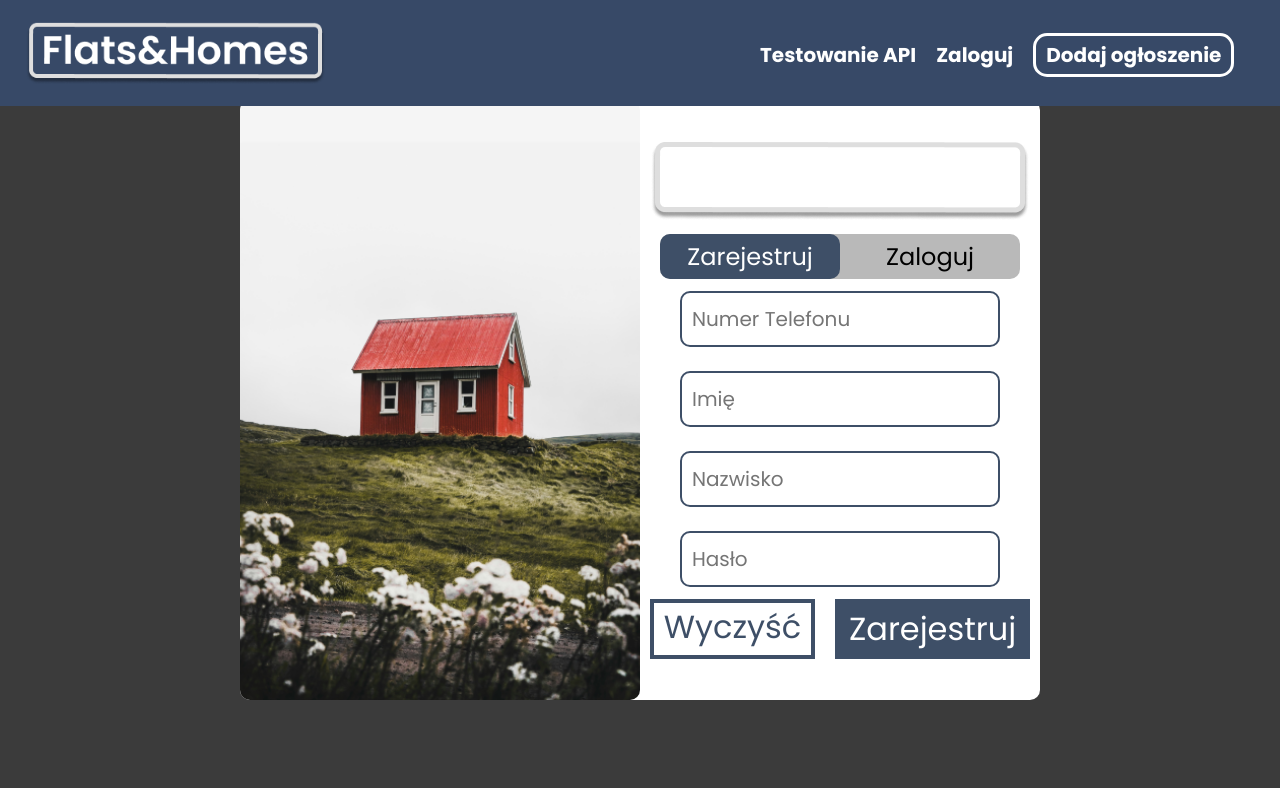
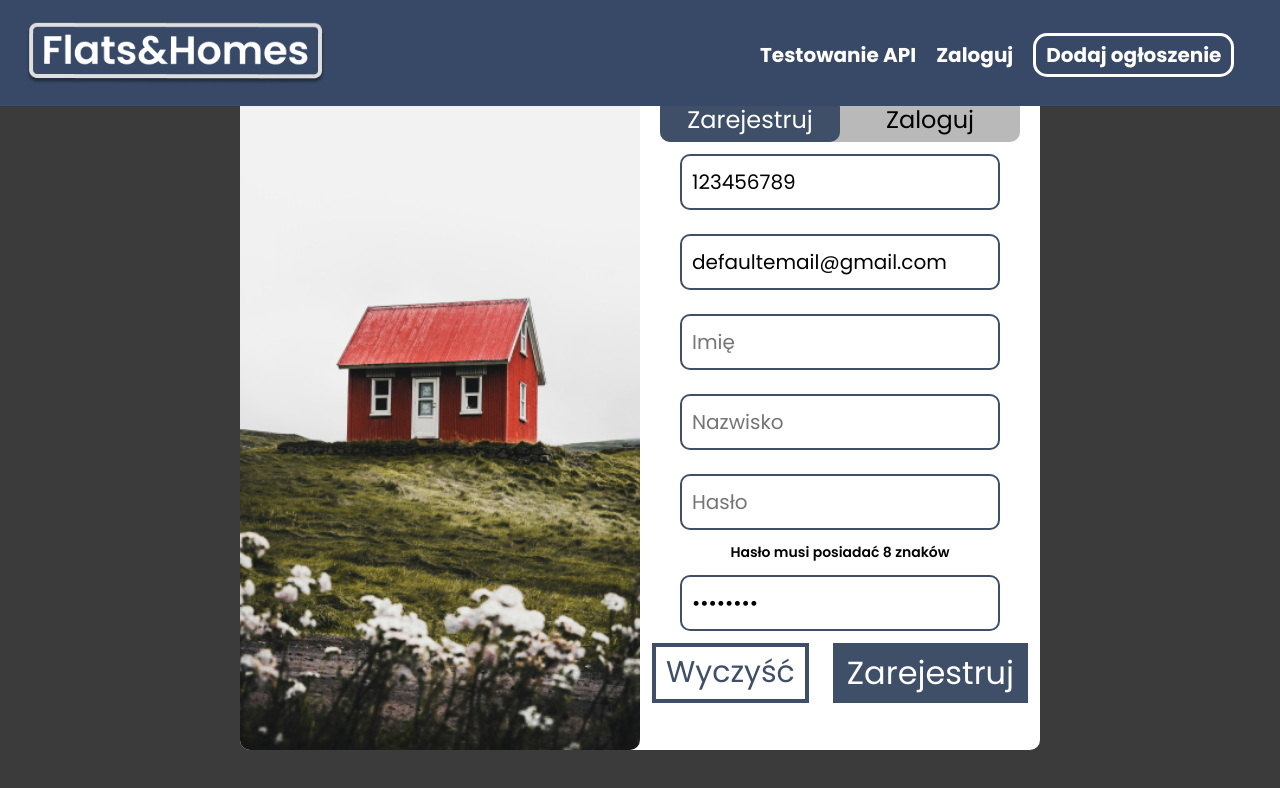
Before and after one commit to StefanSudyk/DATABASE_SOFTWARE_ENGINEERING_PROJECT, a React (Vite) app in the folder client/: page /Zaloguj in a window 1280 px wide. Shown: the top 788 px of the page. Built offline with nearby package versions, Linux system fonts and the light colour scheme.

Commit message:
working registration from front
actually written by reztenn

```diff
--- a/client/src/Components/Pages/LoginRejestr/LoginRejestr.css
+++ b/client/src/Components/Pages/LoginRejestr/LoginRejestr.css
@@ -16,7 +16,7 @@
 .login-container{
     background-color: white;
     width: 800px;
-    height: 600px; /* Wykorzystanie wysokości kontenera */
+    height: 700px; /* Wykorzystanie wysokości kontenera */
     display: flex;
     justify-content: center; /* Wyśrodkowanie w poziomie */
     align-items: center; /* Wyśrodkowanie w pionie */
@@ -92,6 +92,7 @@
     font-weight: 400;
     padding-left: 10px;
     padding-right: 10px;
+    font-size: 30px;
 }
 .but-logrej{
     color: white;
@@ -121,3 +122,31 @@ button{
     cursor: pointer;
     font-weight: 600;
 }
+.but-logrej:hover{
+    color: white;
+    font-weight: 400;
+    padding-left: 10px;
+    padding-right: 10px;
+    background-color: #374967;
+    height: 100%;
+    font-size: px;
+    padding-top: 2px;
+    padding-bottom: 2px;
+}
+.but-logrej:active{
+    color: white;
+    font-weight: 400;
+    padding-left: 10px;
+    padding-right: 10px;
+    background-color: #5a77a9;
+    height: 100%;
+    font-size: px;
+    padding-top: 2px;
+    padding-bottom: 2px;
+}
+.forgot-password1{
+    font-size: 14px;
+    text-align: center;
+    padding-bottom: 0px;
+    font-weight: 600;
+}
--- a/client/src/Components/Pages/LoginRejestr/LoginRejestr.jsx
+++ b/client/src/Components/Pages/LoginRejestr/LoginRejestr.jsx
@@ -1,68 +1,131 @@
-import React, { useState } from 'react'
-import './LoginRejestr.css'
-import  MainLogo  from '../../../assets/main_logo.png'
+import React, { useState } from 'react';
+import axios from 'axios';
+import './LoginRejestr.css';
+import MainLogo from '../../../assets/main_logo.png';
+import Modal from './modal'; // Importuj komponent Modal
+
 const LoginRejestr = () => {
+  const [action, setAction] = useState("Zarejestruj");
+  const [formData, setFormData] = useState({
+    name: '',
+    surname: '',
+    phone_number: '123456789',
+    password: '',
+    password_repeat: 'haslo123',
+    email: 'defaultemail@gmail.com',
+    usertype: 'User'
+  });
+  const [error, setError] = useState(''); // Stan do przechowywania wiadomości o błędzie
+  const [showModal, setShowModal] = useState(false); // Stan do sterowania modalem
 
-    const [action,setAction] = useState("Zarejestruj")
+  const handleChange = (e) => {
+    const { name, value } = e.target;
+    setFormData(prevState => ({
+      ...prevState,
+      [name]: value
+    }));
+  };
+
+  const handleSubmit = async (e) => {
+    e.preventDefault();
+    try {
+      const response = await axios.post('http://127.0.0.1:5000/post', formData, {
+        headers: {
+          'Content-Type': 'application/json'
+        }
+      });
+      console.log(response.data);
+      setError(''); // Wyczyść wiadomość o błędzie po udanej odpowiedzi
+      setShowModal(false); // Ukryj modal po udanej odpowiedzi
+    } catch (error) {
+      console.error('Upsi!', error);
+      console.log({ formData });
+      // Ustaw wiadomość o błędzie
+      if (error.response) {
+        setError(`Błąd odpowiedzi serwera: ${error.response.data}`);
+      } else if (error.request) {
+        setError('Brak odpowiedzi od serwera.');
+      } else {
+        setError(`Błąd ustawienia żądania: ${error.message}`);
+      }
+      setShowModal(true); // Pokaż modal po wystąpieniu błędu
+    }
+  };
 
   return (
+    <form onSubmit={handleSubmit}>
       <div className="login-all">
-    {action==="Zarejestruj"?
+        <Modal show={showModal} onClose={() => setShowModal(false)} message={error} /> {/* Modal do wyświetlania błędów */}
+        {action === "Zarejestruj" ? (
           <div className='login-container'>
             <div className="login-photo"></div>
             <div className="login-content">
               <div className="login-logo">
-            <img src={MainLogo}></img>
+
               </div>
               <div className="login-wybor">
-            <div className={action==="Zarejestruj"?"login-wybor-div granat":"login-wybor-div"} onClick={()=>{setAction("Zarejestruj")}}>Zarejestruj</div>
-            <div className={action==="Zaloguj"?"login-wybor-div granat":"login-wybor-div"} onClick={()=>{setAction("Zaloguj")}}>Zaloguj</div>
+                <div className={action === "Zarejestruj" ? "login-wybor-div granat" : "login-wybor-div"} onClick={() => { setAction("Zarejestruj") }}>Zarejestruj</div>
+                <div className={action === "Zaloguj" ? "login-wybor-div granat" : "login-wybor-div"} onClick={() => { setAction("Zaloguj") }}>Zaloguj</div>
               </div>
               <div className="login-form">
                 <div className="input">
-                <input type='text' placeholder='Numer Telefonu'></input>
+                  <input type='text' name="phone_number" placeholder='Numer Telefonu' value={formData.phone_number} onChange={handleChange}></input>
+
                 </div>
                 <div className="input">
-                <input type='text' placeholder='Imię'></input>
+                  <input type='email' name="email" placeholder='email' value={formData.email} onChange={handleChange}></input>
                 </div>
                 <div className="input">
-                <input type='text' placeholder='Nazwisko'></input>
+                  <input type='text' name="name" placeholder='Imię' value={formData.name} onChange={handleChange}></input>
                 </div>
                 <div className="input">
-                <input type='password' placeholder='Hasło'></input>
+                  <input type='text' name="surname" placeholder='Nazwisko' value={formData.surname} onChange={handleChange}></input>
                 </div>
-
+                <div className="input">
+                  <input type='password' name="password" placeholder='Hasło' value={formData.password} onChange={handleChange}></input>
+                </div>
+                <div className="forgot-password1">Hasło musi posiadać 8 znaków </div>
+                <div className="input">
+                  <input type='password' name="password_repeat" placeholder='Powtórz hasło' value={formData.password_repeat} onChange={handleChange}></input>
+                </div>
               </div>
               <div className="submits">
                 <div className="submit submit-czys">
-                <button type='submit' className='but-czysc'>Wyczyść</button>
+                  <button type='button' className='but-czysc' onClick={() => setFormData({
+                    name: '',
+                    surname: '',
+                    phone_number: '',
+                    password: '',
+                    password_repeat: '',
+                    email: '',
+                    usertype: 'User'
+                  })}>Wyczyść</button>
                 </div>
                 <div className="submit submit-rej">
                   <button type='submit' className='but-logrej'>Zarejestruj</button>
                 </div>
               </div>
             </div>
-    </div>:
+          </div>
+        ) : (
           <div className='login-container-login'>
             <div className="login-photo"></div>
             <div className="login-content">
               <div className="login-logo">
-              <img src={MainLogo}></img>
+                <img src={MainLogo} alt="Main Logo" />
               </div>
               <div className="login-wybor">
-              <div className={action==="Zarejestruj"?"login-wybor-div granat":"login-wybor-div"} onClick={()=>{setAction("Zarejestruj")}}>Zarejestruj</div>
-              <div className={action==="Zaloguj"?"login-wybor-div granat":"login-wybor-div"} onClick={()=>{setAction("Zaloguj")}}>Zaloguj</div>
+                <div className={action === "Zarejestruj" ? "login-wybor-div granat" : "login-wybor-div"} onClick={() => { setAction("Zarejestruj") }}>Zarejestruj</div>
+                <div className={action === "Zaloguj" ? "login-wybor-div granat" : "login-wybor-div"} onClick={() => { setAction("Zaloguj") }}>Zaloguj</div>
               </div>
               <div className="login-form">
                 <div className="input">
-                  <input type='text' placeholder='Numer Telefonu'></input>
+                  <input type='input' placeholder='Numer Telefonu'></input>
                 </div>
                 <div className="input">
                   <input type='password' placeholder='Hasło'></input>
                 </div>
-
                 <div className="forgot-password">Zapomniałeś hasła? <span>Kliknij tutaj!</span></div>
-
               </div>
               <div className="submits">
                 <div className="submit submit-czys">
@@ -73,9 +136,11 @@ const LoginRejestr = () => {
                 </div>
               </div>
             </div>
-      </div>}
           </div>
-  )
+        )}
+      </div>
+    </form>
+  );
 }
 
-export default LoginRejestr
+export default LoginRejestr;
--- /dev/null
+++ b/client/src/Components/Pages/LoginRejestr/modal.css
@@ -0,0 +1,34 @@
+.modal-overlay {
+    position: fixed;
+    top: 0;
+    left: 0;
+    right: 0;
+    bottom: 0;
+    background-color: rgba(0, 0, 0, 0.5);
+    display: flex;
+    justify-content: center;
+    align-items: center;
+    z-index: 1000;
+  }
+
+  .modal {
+    background: white;
+    padding: 20px;
+    border-radius: 5px;
+    width: 300px;
+    max-width: 80%;
+    box-shadow: 0 2px 10px rgba(0, 0, 0, 0.1);
+    size: 20px;
+  }
+
+  .modal-header {
+    margin-bottom: 10px;
+  }
+
+  .modal-body {
+    margin-bottom: 20px;
+  }
+
+  .modal-footer {
+    text-align: right;
+  }
--- /dev/null
+++ b/client/src/Components/Pages/LoginRejestr/modal.jsx
@@ -0,0 +1,24 @@
+import React from 'react';
+import './modal.css';
+
+const Modal = ({ show, onClose, message }) => {
+  if (!show) {
+    return null;
+  }
+
+  return (
+    <div className="modal-overlay">
+      <div className="modal">
+
+        <div className="modal-body">
+          <p>{message}</p>
+        </div>
+        <div className="modal-footer">
+          <button onClick={onClose}>Zamknij</button>
+        </div>
+      </div>
+    </div>
+  );
+};
+
+export default Modal;
```
Also changed, not shown: 1 other file (tests, documents, lock files or other folders). Lines whose indentation alone changed are shown as unchanged.
